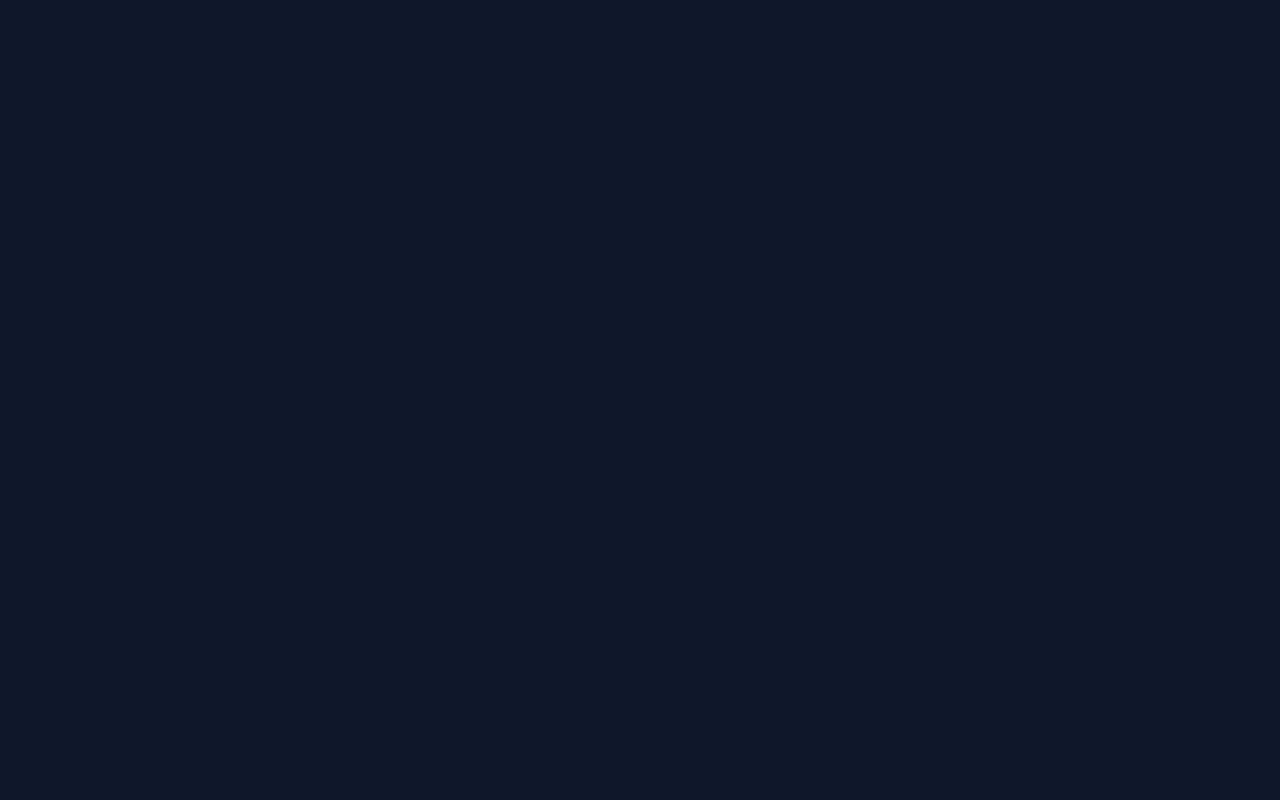
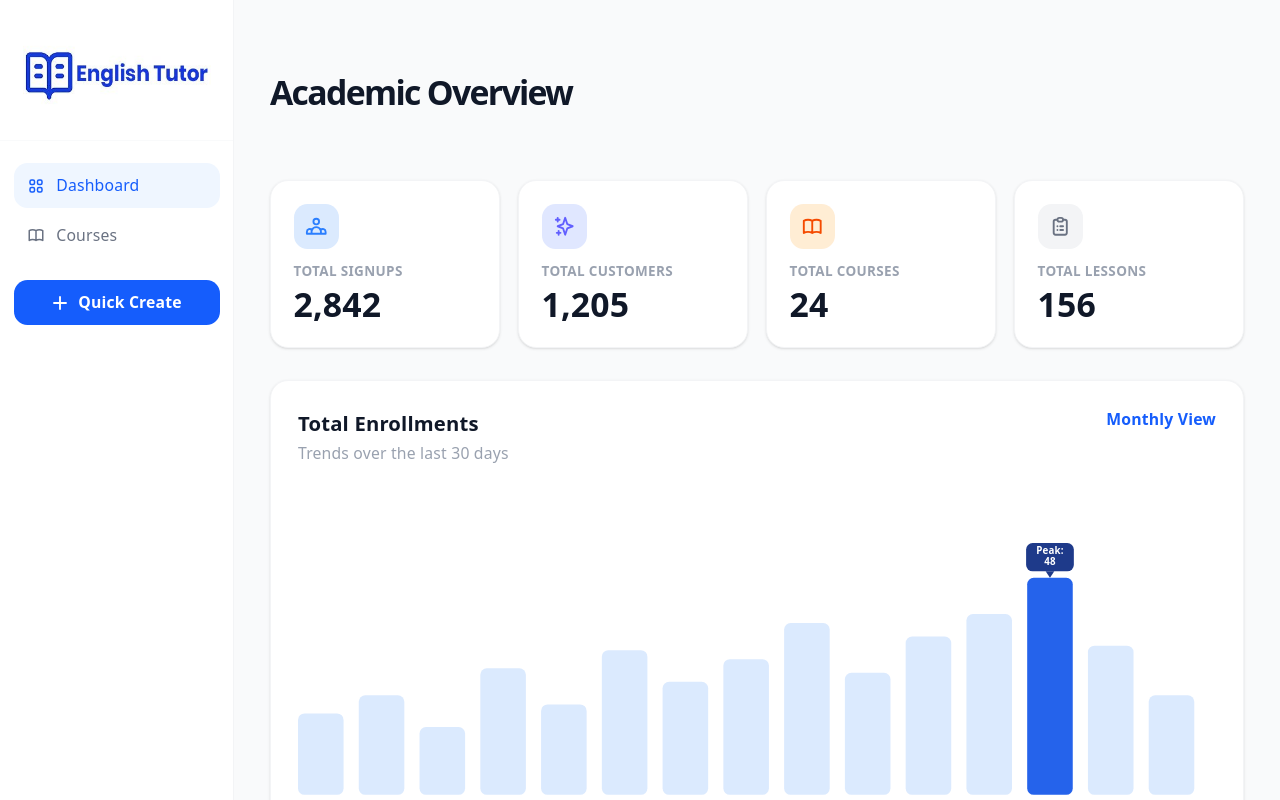
Before and after one commit to Janith303/English-Tutor, a React (Vite) app in the folder frontend/: page /tutor/dashboard in a window 1280 px wide. Before the commit this address had no page. Shown: the top 800 px of the page. Built offline with nearby package versions, Linux system fonts and the light colour scheme.

Commit message:
add tutor dashboard route to App component

```diff
--- a/frontend/src/App.jsx
+++ b/frontend/src/App.jsx
@@ -30,6 +30,7 @@ import GrammarQuizResult from "./components/quiz/GrammarQuizResult";
 import ReadingQuizStart from "./components/quiz/ReadingQuizStart";
 import ReadingQuizGame from "./components/quiz/ReadingQuizGame";
 import ReadingQuizResult from "./components/quiz/ReadingQuizResult";
+import TutorDashboardPage from "./components/tutor/TutorDashboardPage";
 
 function App() {
   return (
@@ -45,7 +46,10 @@ function App() {
         <Route path="/dashboard" element={<LearnerDashboard />} />
         <Route path="/student-dashboard" element={<StudentDashboard />} />
         <Route path="/my-learning" element={<MyLearningPage />} />
-        <Route path="/learning/:courseId" element={<PersonalizedLearningHub />} />
+        <Route
+          path="/learning/:courseId"
+          element={<PersonalizedLearningHub />}
+        />
         <Route path="/course/:courseId" element={<TutorDetailsPage />} />
 
         {/* Features */}
@@ -62,14 +66,17 @@ function App() {
         <Route path="/stsignup/stexperiance" element={<Stexperiance />} />
         <Route path="/stsignup/mailverify" element={<Stmailverify />} />
         <Route path="/tutor/stverify" element={<TutorSignup />} />
-
+        <Route path="/tutor/dashboard" element={<TutorDashboardPage />} />
 
         <Route path="/daily-quiz" element={<DailyQuizStart />} />
         <Route path="/daily-quiz/play" element={<DailyQuizGame />} />
         <Route path="/daily-quiz/result" element={<DailyQuizResult />} />
         <Route path="/vocabulary-quiz" element={<VocabularyQuizStart />} />
         <Route path="/vocabulary-quiz/play" element={<VocabularyQuizGame />} />
-            <Route path="/vocabulary-quiz/result" element={<VocabularyQuizResult />} />
+        <Route
+          path="/vocabulary-quiz/result"
+          element={<VocabularyQuizResult />}
+        />
         <Route path="/grammar-quiz" element={<GrammarQuizStart />} />
         <Route path="/grammar-quiz/play" element={<GrammarQuizGame />} />
         <Route path="/grammar-quiz/result" element={<GrammarQuizResult />} />
```
Lines whose indentation alone changed are shown as unchanged.
